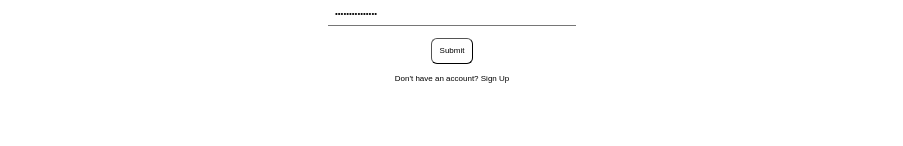
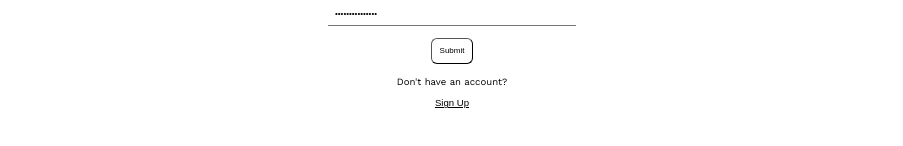
Before and after one commit to Always-Serving-Code/Reel-Insight-V2.0, a React (Vite) app: page / in a window 1280 px wide. Shown: the part 270-416 px from the top of the page, without its empty margins (188-1091 px from the left). Built offline with nearby package versions, Linux system fonts and the light colour scheme; a web font is replaced by a local one.

Commit message:
updates cursor and styling on log in page

```diff
--- a/src/App.css
+++ b/src/App.css
@@ -52,13 +52,22 @@
   border-radius: 10px;
   padding: 12px;
   background-color: #ffffff;
+  cursor: pointer;
 }
 
+.signed-up-logged-in-text {
+  padding-top: 10px;
+  margin-top: 10px;
+  font-size: 16px;
+}
 .button-auth-form {
   border: 0;
   background-color: #ffffff;
   padding: 8px;
   margin-top: 10px;
+  font-size: 16px;
+  cursor: pointer;
+  text-decoration: underline;
 }
 
 .extra-options {
--- a/src/components/AuthForm.tsx
+++ b/src/components/AuthForm.tsx
@@ -66,21 +66,29 @@ export default function AuthForm() {
 
       <div>
         {isSignUp ? (
+          <>
+            <p className="signed-up-logged-in-text">
+              Already have an account?{" "}
+            </p>
             <button
               className="button-auth-form"
               type="button"
               onClick={() => setIsSignUp(false)}
             >
-            Already have an account? Login
+              Log in
             </button>
+          </>
         ) : (
+          <>
+            <p className="signed-up-logged-in-text">Don't have an account? </p>
             <button
               className="button-auth-form"
               type="button"
               onClick={() => setIsSignUp(true)}
             >
-            Don't have an account? Sign Up
+              Sign Up
             </button>
+          </>
         )}
       </div>
     </form>
```
Lines whose indentation alone changed are shown as unchanged.
